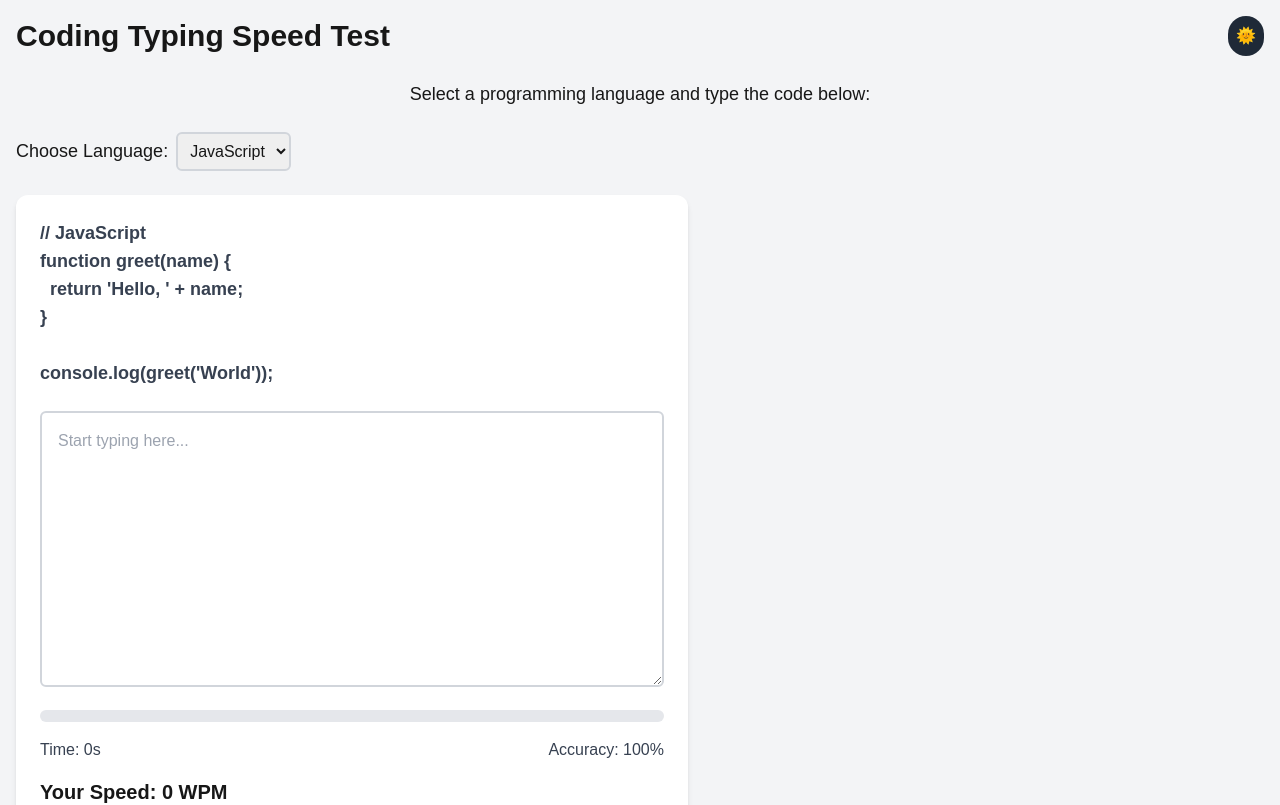
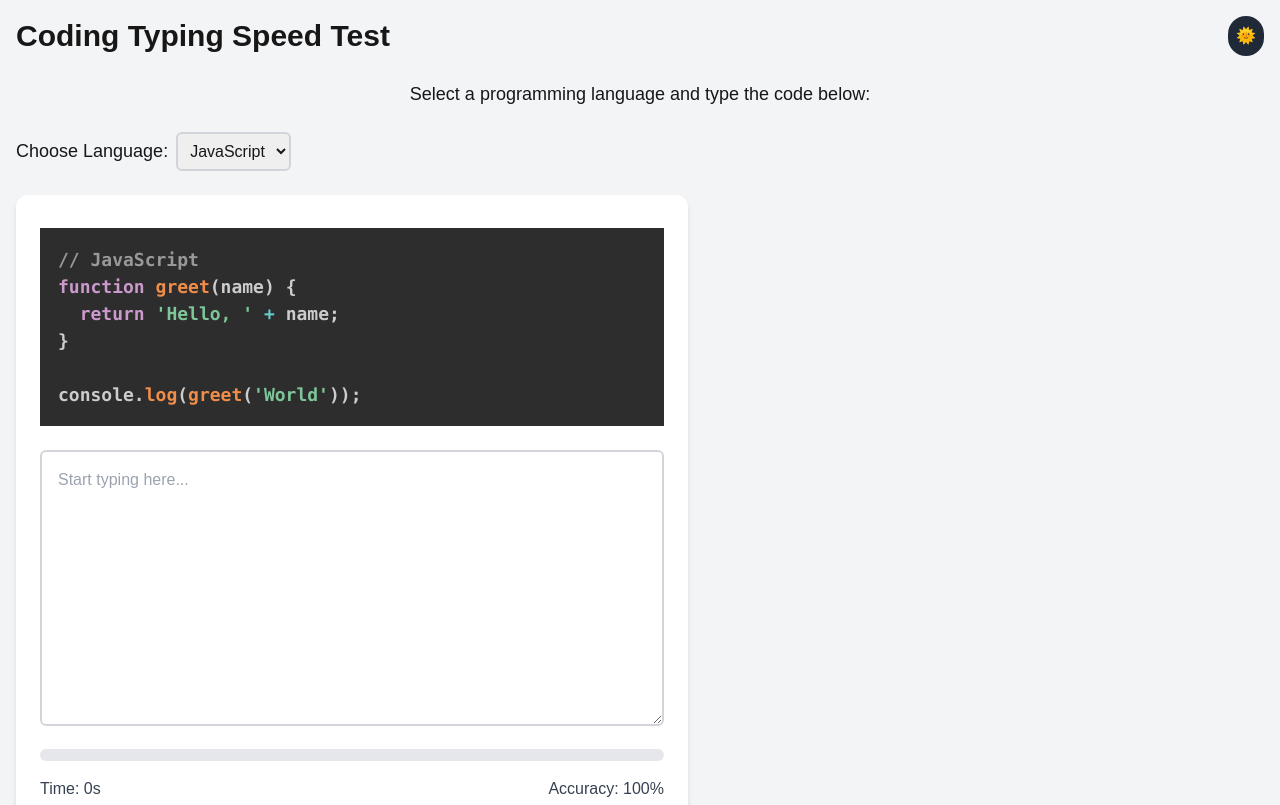
Before and after one commit to ltxstudio/Coding-Typing-Speed-Test, a Next.js app: page / in a window 1280 px wide. Shown: the top 805 px of the page. Built offline with nearby package versions, Linux system fonts and the light colour scheme.

Commit message:
Update page.js

```diff
--- a/app/page.js
+++ b/app/page.js
@@ -5,6 +5,8 @@ import clsx from 'clsx';
 import ReactTooltip from 'react-tooltip';
 import { PlayIcon, StopIcon, RefreshIcon, CheckCircleIcon, XCircleIcon } from '@heroicons/react/outline';
 import { motion } from 'framer-motion';
+import Prism from 'prismjs';
+import 'prismjs/themes/prism-tomorrow.css'; // Include a theme
 
 const codeSnippets = {
   js: `// JavaScript
@@ -173,6 +175,10 @@ export default function Home() {
     setDarkMode(!darkMode);
   };
 
+  useEffect(() => {
+    Prism.highlightAll(); // Reapply syntax highlighting whenever code changes
+  }, [textToType]);
+
   return (
     <div className={clsx('min-h-screen p-4', darkMode ? 'bg-gray-900 text-white' : 'bg-gray-100')}>
       <div className="flex justify-between items-center mb-6">
@@ -213,7 +219,9 @@ export default function Home() {
           animate={{ opacity: 1 }}
           transition={{ duration: 1 }}
         >
-          {textToType}
+          <pre className="language-javascript">
+            <code>{textToType}</code>
+          </pre>
         </motion.div>
 
         <textarea
```
